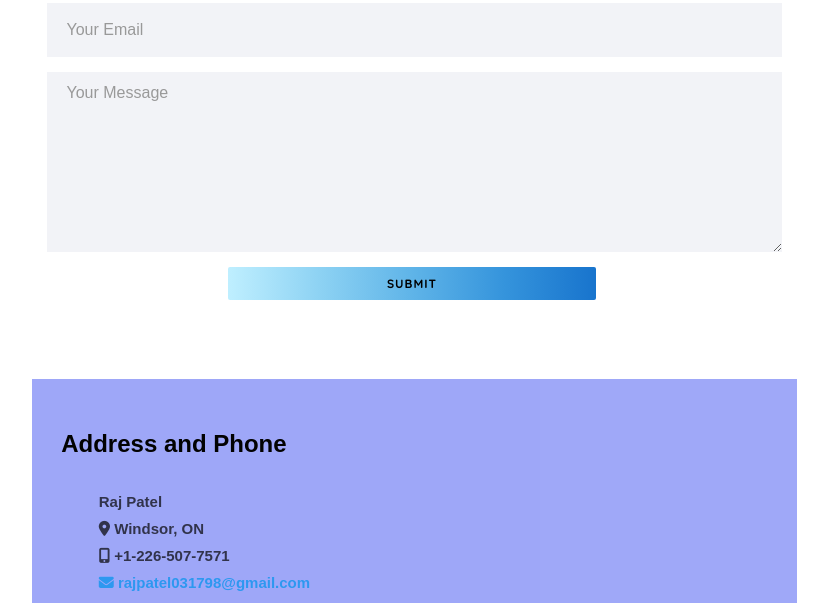
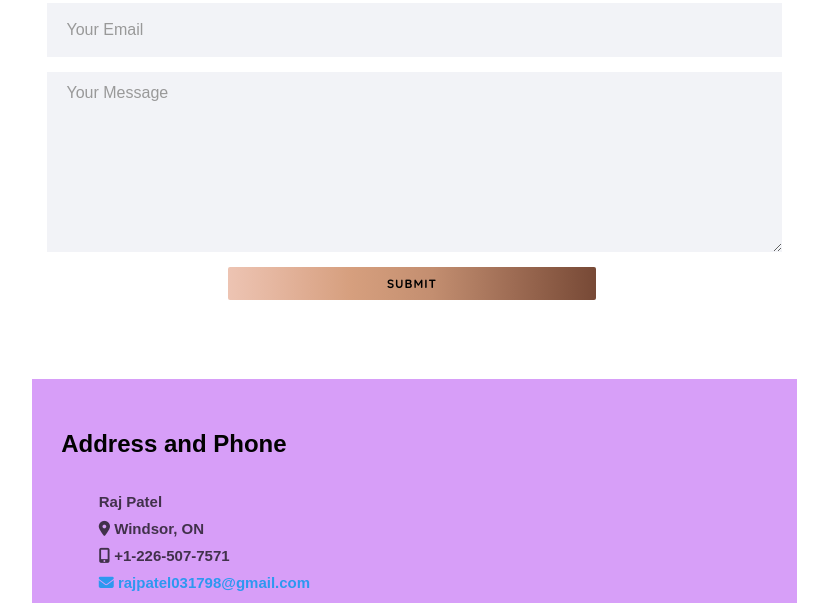
Before and after one commit to RajPatel0111/RajPatel0111.github.io, a plain HTML site: page index.html in a window 1280 px wide. Shown: the part 4116-4719 px from the top of the page, without its empty margins (376-1204 px from the left). Drawn offline with nearby package versions, Linux system fonts and the light colour scheme; animation ran at ten frames a second; a web font is replaced by a local one.

Commit message:
changed color of submit button

```diff
--- a/css/style.css
+++ b/css/style.css
@@ -45,11 +45,16 @@ margin: 0 auto;
 .btn {
   background-image: linear-gradient(
     to right,
-    #bfefff,
-    #8dd2f3,
-    #5fb4e8,
-    #3594dc,
-    #1874cd
+    #EDC4B3,
+    #E6B8A2,
+    #DEAB90,
+    #D69F7E,
+    #CD9777,
+    #C38E70,
+    #B07D62,
+    #9D6B53,
+    #8A5A44,
+    #774936
   );
 }
 
@@ -587,7 +592,7 @@ font-family: "Montserrat", Georgia, serif;}
 
 .hire {
   padding: 2em;
-  background: #061dec63; }
+  background: #9806ec63; }
   .hire h2 {
     line-height: 1.5; }
   .hire .btn-hire {
```
